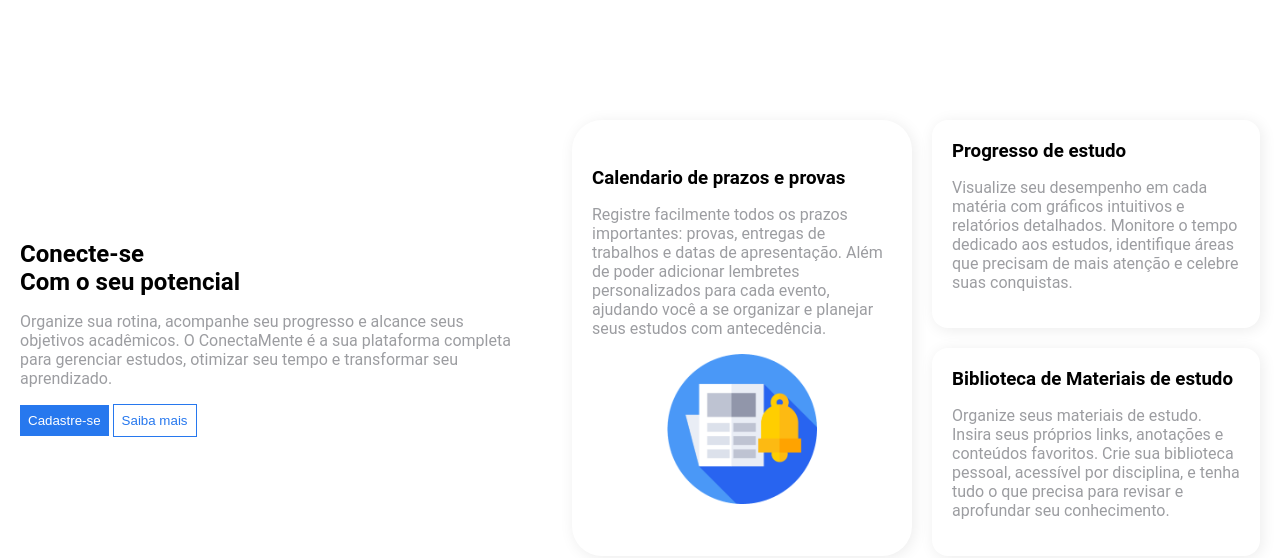
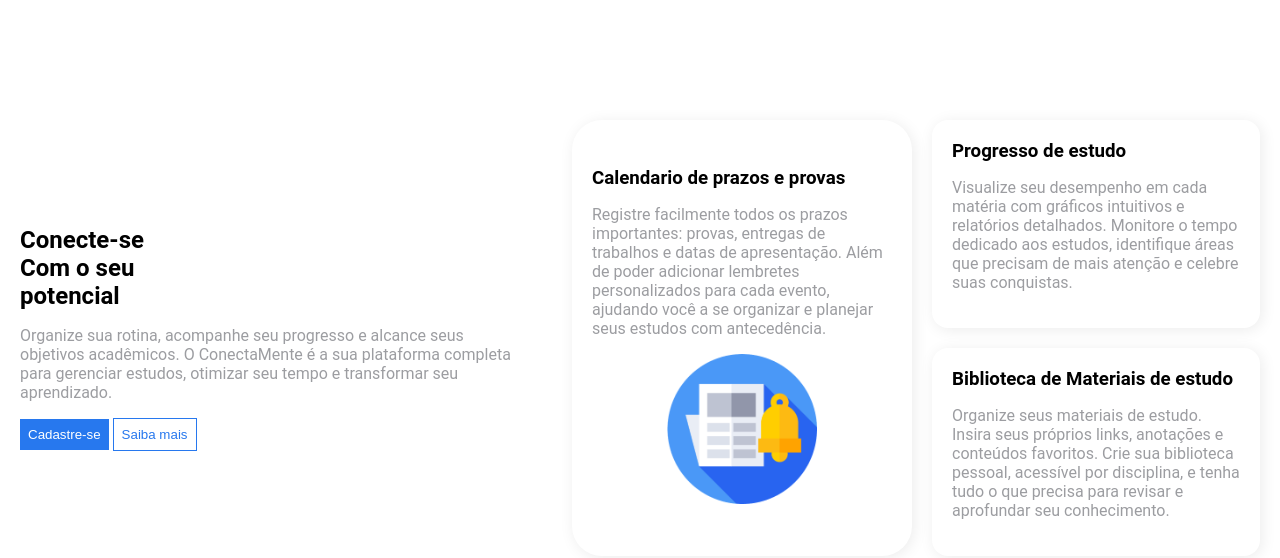
Before and after one commit to SrMedusa/Trabalho-Web1, a plain HTML site: page index.html in a window 1280 px wide. Shown: the part 80-638 px from the top of the page. Drawn offline with Linux system fonts and the light colour scheme.

Commit message:
AlteraçõesPgInicial

```diff
--- a/index.html
+++ b/index.html
@@ -25,7 +25,8 @@
     <section class="paginaInicial">
     <section class="esquerda">
         <h2>Conecte-se</h2>
-        <h2>Com o seu potencial</h2>
+        <h2>Com o seu</h2>
+        <h2>potencial</h2>
         <p>Organize sua rotina, acompanhe seu progresso e alcance seus objetivos acadêmicos.
             O ConectaMente é a sua plataforma completa para gerenciar estudos,
             otimizar seu tempo e transformar seu aprendizado.</p>
```
